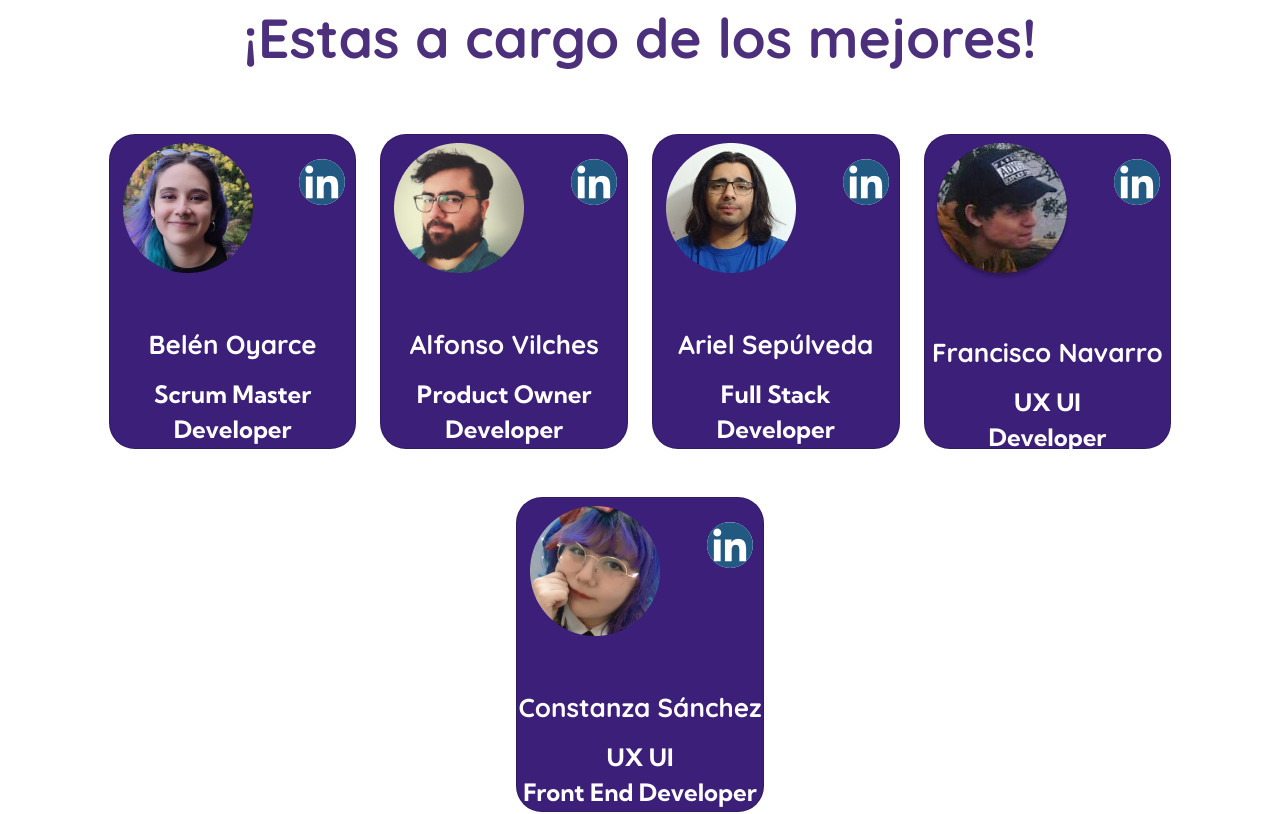
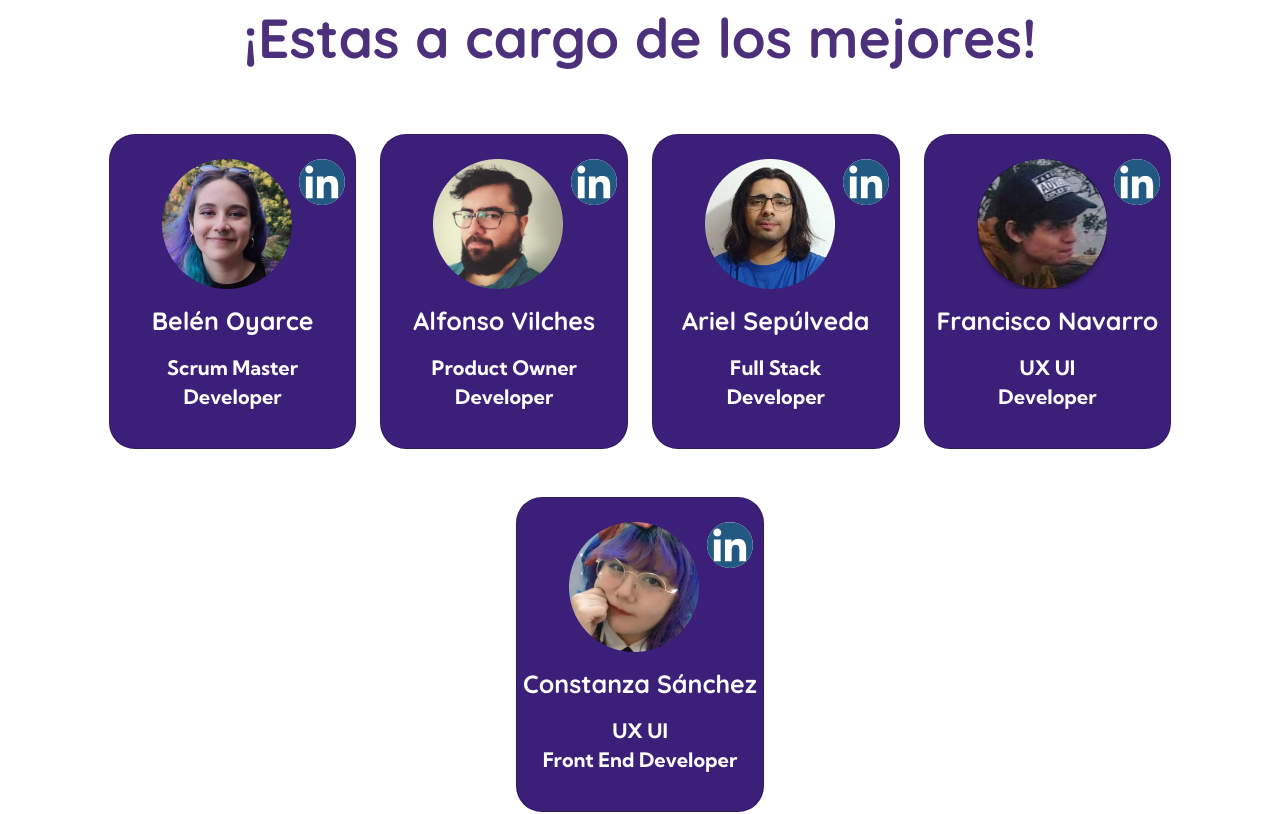
Before and after one commit to fnavarro-dev/keepe-frontend, a React (Create React App) app: page / in a window 1280 px wide. Shown: the part 1660-2474 px from the top of the page. Built offline with nearby package versions, Linux system fonts and the light colour scheme; no server answers.

Commit message:
corregido cambios

```diff
--- a/src/Assets/css/styleCardPersonal.css
+++ b/src/Assets/css/styleCardPersonal.css
@@ -9,11 +9,34 @@
   background-color: white;
 }
 
+.centrado-medio{
+  padding-left: 4rem;
+  padding-top: 1rem;
+}
+
+.foto-linkedin {
+
+  padding-left: 1rem;
+  padding-top: 1rem;
+  padding-bottom: 1rem;
+  width: 10rem;
+  height: 10rem;
+}
+
+.foto-linkedin:hover {
+
+  padding-left: 1rem;
+  padding-top: 1rem;
+  padding-bottom: 1rem;
+  width: 12rem;
+  height: 12rem;
+}
+
 .titulo-color {
   font-family: "Quicksand";
   font-style: normal;
   font-weight: 700;
-  font-size: 26px;
+  font-size: 25px;
   line-height: 32px;
   text-align: center;
   color: #ffffff;
@@ -22,19 +45,29 @@
   font-family: "Kumbh Sans";
   font-style: normal;
   font-weight: 400;
-  font-size: 24px;
+  font-size: 20px;
   line-height: 145%;
   text-align: center;
   color: #ffffff;
+  padding-left: 0.5rem;
+  padding-right: 0.5rem;
 }
 .col-medidas {
   width: 271.62px;
   height: 315px;
 }
 
+.centrado-medio:hover{
+  padding-left: 2.3rem;
+  padding-top: 1rem;
+}
+
 .bg-image:hover {
-  width: 102%;
-  height: 102%;
+  padding-left: 1rem;
+  padding-top: 1rem;
+  padding-bottom: 1rem;
+  width: 11rem;
+  height: 11rem;
 }
 
 .titulo-principal-color {
--- a/src/Assets/css/styleCarruselMain.css
+++ b/src/Assets/css/styleCarruselMain.css
@@ -1,3 +1,7 @@
+a:link, a:visited, a:active {
+  text-decoration:none;
+}
+
 #maincarrusel .carousel-inner img {
   max-height: 70vh;
   object-fit: cover;
@@ -50,7 +54,21 @@
   letter-spacing: 0.9rem;
   font-size: 80px;
 }
+
+.img-logo-cliente {
+  margin-left: 1.2rem;
+
+}
+
+.img-logo-cliente img {
+
+  width: 90px;
+  height: 90px;
+}
+
+
 .img-logo img {
+
   width: 90px;
   height: 90px;
 }
@@ -124,6 +142,7 @@
   font-weight: 400;
   padding: 10px;
   text-shadow: 0.5px 1px 1px black;
+  text-decoration:none;
 }
 .boton-admin img {
   width: 30px;
--- a/src/Assets/css/stylesCardReserva.css
+++ b/src/Assets/css/stylesCardReserva.css
@@ -47,7 +47,7 @@
   border-bottom-left-radius: 20px;
   border-bottom-right-radius: 20px;
 
-  border-color: #886eb2;
+  border-color: #a79eb5;
   border-top-color: #4d307b;
 }
 
@@ -69,7 +69,8 @@
   background-color: #4d307b;
   border-top-left-radius: 20px;
   border-top-right-radius: 20px;
-  border-bottom-color: #4d307b;
+  border-color: white;
+  border-bottom-color: #7052a0;
 }
 
 .raquiImagen3 {
@@ -79,7 +80,8 @@
   background-color: #4d307b;
   border-top-left-radius: 20px;
   border-top-right-radius: 20px;
-  border-bottom-color: #4d307b;
+  border-color: white;
+  border-bottom-color: #7052a0;
 }
 
 .raquiImagen4 {
@@ -89,7 +91,8 @@
   background-color: #4d307b;
   border-top-left-radius: 20px;
   border-top-right-radius: 20px;
-  border-bottom-color: #4d307b;
+  border-color: white;
+  border-bottom-color: #7052a0;
 }
 
 .raquiTextoImagen {
--- a/src/Assets/css/stylesForm.css
+++ b/src/Assets/css/stylesForm.css
@@ -7,11 +7,12 @@
 
 .botonIngresar {
   color: white;
-  font-family: Quicksand;
+  font-family: KUMBH SANS;
 }
 
 .botonIngresar:hover {
   height: 180%;
+  color: #f23faa
 }
 #exclamacion {
   color: rgb(212, 50, 50);
--- a/src/components/Bootcard.jsx
+++ b/src/components/Bootcard.jsx
@@ -60,7 +60,7 @@ export default function BootCard() {
             </Link>
           </button>
           <button class="raquiBoton w-100" href="#">
-            <Link href="/iniciarsesion" class="ancla-style">
+            <Link to="/iniciarsesion" class="ancla-style">
               <h1 class="raqui">Reserva aquí</h1>
             </Link>
           </button>
--- a/src/components/CardPersonal.jsx
+++ b/src/components/CardPersonal.jsx
@@ -17,16 +17,17 @@ const CardPersonalComponent = () => {
       <div class="col-lg-2 col-xs-4 col-medidas mb-5">
         <div class="card mx-auto my-5 bg-card border-color">
           <div class="row">
-            <div className="col-8">
-              <img
+            <div className="centrado-medio col-8">
+              <img className="foto-linkedin"
                 src={beli}
                 alt="Foto del rostro de la persona 1"
-                class="mx-auto d-block pb-5 pt-2 bg-image"
+                class="mx-auto d-block pb-2 pt-2 bg-image"
               />
             </div>
             <div className="col-4 mt-4">
               <Link
                 target="_blank"
+
                 to="https://www.linkedin.com/in/belén-oyarce-santibáñez/"
               >
                 <img
@@ -46,11 +47,11 @@ const CardPersonalComponent = () => {
       <div class="col-lg-2 col-xs-4 col-medidas mb-5">
         <div class="card mx-auto my-5 bg-card ">
           <div class="row">
-            <div className="col-8">
-              <img
+            <div className="centrado-medio col-8">
+              <img className="foto-linkedin"
                 src={alfo}
                 alt="Foto del rostro de la persona 1"
-                class="mx-auto d-block pb-5 pt-2 bg-image"
+                class="mx-auto d-block pb-2 pt-2 bg-image"
               />
             </div>
             <div className="col-4 mt-4">
@@ -71,14 +72,15 @@ const CardPersonalComponent = () => {
           </h3>
         </div>
       </div>
+
       <div class="col-lg-2 col-xs-4 col-medidas mb-5">
         <div class="card mx-auto my-5 bg-card ">
           <div class="row">
-            <div className="col-8">
-              <img
+            <div className="centrado-medio col-8">
+              <img className="foto-linkedin"
                 src={ari}
                 alt="Foto del rostro de la persona 1"
-                class="mx-auto d-block pb-5 pt-2 bg-image"
+                class="mx-auto d-block pb-2 pt-2 bg-image"
               />
             </div>
             <div className="col-4 mt-4">
@@ -102,14 +104,20 @@ const CardPersonalComponent = () => {
           </h3>
         </div>
       </div>
+
+
+
+
+
+
       <div class="col-lg-2 col-xs-4 col-medidas mb-5">
         <div class="card mx-auto my-5 bg-card ">
           <div class="row">
-            <div className="col-8">
-              <img
+            <div className="centrado-medio col-8">
+              <img className="foto-linkedin"
                 src={fran}
                 alt="Foto del rostro de la persona 1"
-                class="mx-auto d-block pb-5 pt-2 bg-image"
+                class="mx-auto d-block pb-2 pt-2 bg-image"
               />
             </div>
             <div className="col-4 mt-4">
@@ -133,14 +141,17 @@ const CardPersonalComponent = () => {
           </h3>
         </div>
       </div>
+
+
+
       <div class="col-lg-2 col-xs-4 col-medidas mb-5">
         <div class="card mx-auto my-5 bg-card ">
           <div class="row">
-            <div className="col-8">
-              <img
+            <div className="centrado-medio col-8">
+              <img className="foto-linkedin"
                 src={cono}
                 alt="Foto del rostro de la persona 1"
-                class="mx-auto d-block pb-5 pt-2 bg-image"
+                class="mx-auto d-block pb-2 pt-2 bg-image"
               />
             </div>
             <div className="col-4 mt-4">
@@ -164,6 +175,11 @@ const CardPersonalComponent = () => {
           </h3>
         </div>
       </div>
+
+
+
+
+
     </div>
   );
 };
--- a/src/components/CarruselMain.jsx
+++ b/src/components/CarruselMain.jsx
@@ -29,7 +29,7 @@ const CarruselMainComponent = () => {
               <div class="col-sm-12 col-12 col-lg-6 col-md-6 pt-5">
                 <h1 class="titulo1">
                   TU
-                  <span class="img-logo">
+                  <span class="img-logo-cliente">
                     <img src={logoCampana} alt="logo campana" />
                   </span>
                 </h1>
@@ -46,9 +46,11 @@ const CarruselMainComponent = () => {
                 <p class="texto-info2 col-sm-12 col-12 ">
                   en donde quieras y revisar los mejores precios.
                 </p>
-                <button class="boton-reservar" type="btn">
+                  <a href="/reserva">
+                <button  class="boton-reservar" type="btn">
                   <span class="boton-reservar-texto">Reserva aquí</span>
                 </button>
+                  </a>
               </div>
               <div class="container col-sm-12 col-12 col-lg-6 col-md-6 pt-5">
                 <div class="row">
@@ -56,10 +58,14 @@ const CarruselMainComponent = () => {
                     <span>
                       <img src={logoUsuario} alt="logo usuario" />
                     </span>
+                    <a href="/registroadmin">
+
                     <span class="boton-admin-texto">
                       Soy Administrador o propietario de un recinto, necesito
                       información para unirme a <strong>Keepe</strong>
                     </span>
+
+                    </a>
                   </button>
                 </div>
               </div>
--- a/src/index.js
+++ b/src/index.js
@@ -1,17 +1,5 @@
-import React from 'react';
-import ReactDOM from 'react-dom/client';
-import './index.css';
-import App from './App';
-import reportWebVitals from './reportWebVitals';
+import React from "react";
+import ReactDOM from "react-dom";
+import App from "./App";
 
-const root = ReactDOM.createRoot(document.getElementById('root'));
-root.render(
-  <React.StrictMode>
-    <App />
-  </React.StrictMode>
-);
-
-// If you want to start measuring performance in your app, pass a function
-// to log results (for example: reportWebVitals(console.log))
-// or send to an analytics endpoint. Learn more: https://bit.ly/CRA-vitals
-reportWebVitals();
+ReactDOM.render(<App />, document.querySelector("#root"));
```
Also changed, not shown: src/Assets/IMG/fran.png.
